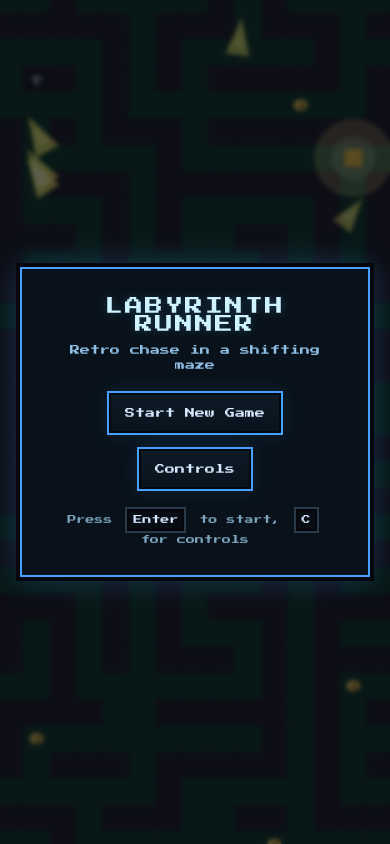
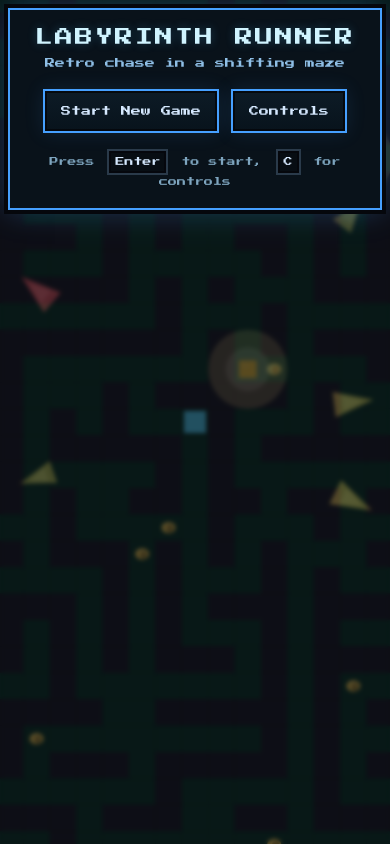
Before and after one commit to OjAntoni/wybrunner, a React (Vite) app: page / in a window 390 px wide. Built offline with nearby package versions, Linux system fonts and the light colour scheme.

Commit message:
Constrain controls menu to viewport on touchscreens

```diff
--- a/src/styles.css
+++ b/src/styles.css
@@ -499,10 +499,20 @@ body,
 .overlay.overlay-menu {
   background: rgba(5, 7, 12, 0.65);
   backdrop-filter: blur(2px);
+  align-items: flex-start;
+  overflow-y: auto;
+  padding: max(12px, env(safe-area-inset-top))
+    max(12px, env(safe-area-inset-right))
+    max(12px, env(safe-area-inset-bottom))
+    max(12px, env(safe-area-inset-left));
 }
 
 .menu-box {
   width: min(720px, calc(100vw - 40px));
+  max-height: calc(100dvh - 24px);
+  overflow-y: auto;
+  overscroll-behavior: contain;
+  -webkit-overflow-scrolling: touch;
   padding: 28px;
 }
 
@@ -631,6 +641,19 @@ body,
 }
 
 @media (max-width: 720px) {
+  .overlay.overlay-menu {
+    padding: max(8px, env(safe-area-inset-top))
+      max(8px, env(safe-area-inset-right))
+      max(8px, env(safe-area-inset-bottom))
+      max(8px, env(safe-area-inset-left));
+  }
+
+  .menu-box {
+    width: calc(100vw - 16px);
+    max-height: calc(100dvh - 16px);
+    padding: 18px 14px;
+  }
+
   .stats-primary,
   .stats-secondary {
     flex-direction: column;
```
